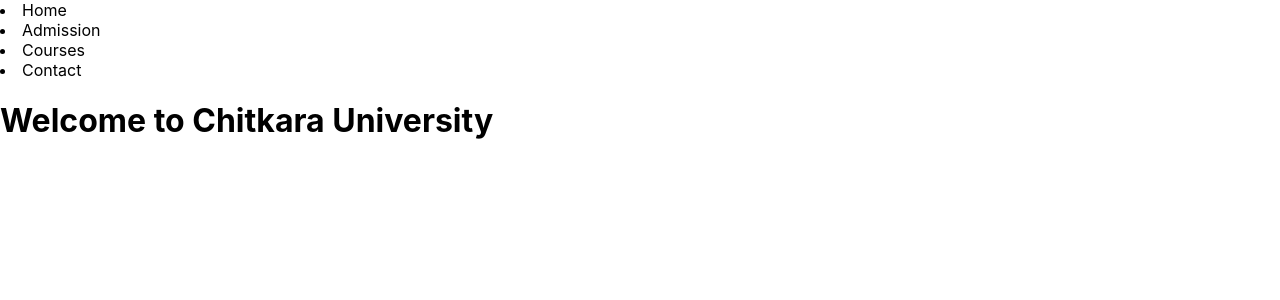
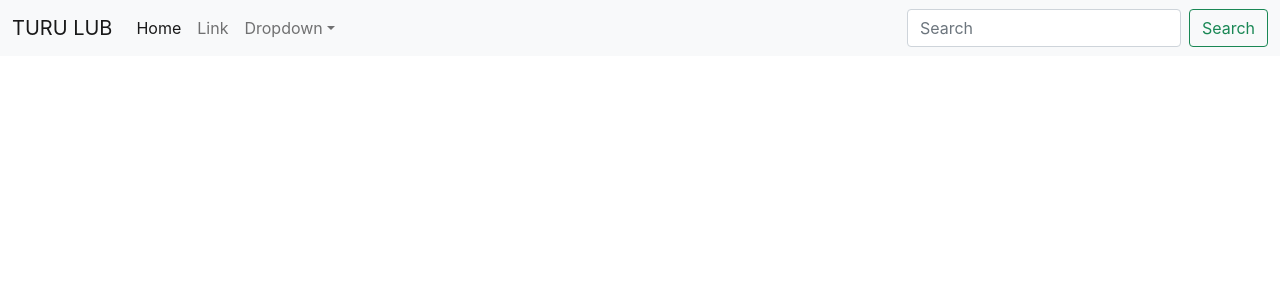
Before and after one commit to Abhimanyu0042/React-Js, a React (Create React App) app in the folder my-app/: page / in a window 1280 px wide. Shown: the top 300 px of the page. Built offline with nearby package versions, Linux system fonts and the light colour scheme.

Commit message:
React-Js

```diff
--- a/my-app/public/index.html
+++ b/my-app/public/index.html
@@ -24,6 +24,9 @@
       work correctly both with client-side routing and a non-root public URL.
       Learn how to configure a non-root public URL by running `npm run build`.
     -->
+
+    <link href="https://cdn.jsdelivr.net/npm/bootstrap@5.1.3/dist/css/bootstrap.min.css" rel="stylesheet" integrity="sha384-1BmE4kWBq78iYhFldvKuhfTAU6auU8tT94WrHftjDbrCEXSU1oBoqyl2QvZ6jIW3" crossorigin="anonymous">
+
     <title>React App</title>
   </head>
   <body>
@@ -39,5 +42,8 @@
       To begin the development, run `npm start` or `yarn start`.
       To create a production bundle, use `npm run build` or `yarn build`.
     -->
+
+    <script src="https://cdn.jsdelivr.net/npm/bootstrap@5.1.3/dist/js/bootstrap.bundle.min.js" integrity="sha384-ka7Sk0Gln4gmtz2MlQnikT1wXgYsOg+OMhuP+IlRH9sENBO0LRn5q+8nbTov4+1p" crossorigin="anonymous"></script>
+
   </body>
 </html>
--- a/my-app/src/App.js
+++ b/my-app/src/App.js
@@ -20,15 +20,39 @@
       </header>
     </div>*/
     <>
-    <nav>
-      <li>Home</li>
-      <li>Admission</li>
-      <li>Courses</li>
-      <li>Contact</li>
-    </nav>
-    <div className='hsColor'>
-    <h1>Welcome to Chitkara University</h1>
+<nav className="navbar navbar-expand-lg navbar-light bg-light">
+  <div className="container-fluid">
+    <a className="navbar-brand" href="#">TURU LUB</a>
+    <button className="navbar-toggler" type="button" data-bs-toggle="collapse" data-bs-target="#navbarSupportedContent" aria-controls="navbarSupportedContent" aria-expanded="false" aria-label="Toggle navigation">
+      <span className="navbar-toggler-icon"></span>
+    </button>
+    <div className="collapse navbar-collapse" id="navbarSupportedContent">
+      <ul className="navbar-nav me-auto mb-2 mb-lg-0">
+        <li className="nav-item">
+          <a className="nav-link active" aria-current="page" href="#">Home</a>
+        </li>
+        <li className="nav-item">
+          <a className="nav-link" href="#">Link</a>
+        </li>
+        <li className="nav-item dropdown">
+          <a className="nav-link dropdown-toggle" href="#" id="navbarDropdown" role="button" data-bs-toggle="dropdown" aria-expanded="false">
+            Dropdown
+          </a>
+          <ul className="dropdown-menu" aria-labelledby="navbarDropdown">
+            <li><a className="dropdown-item" href="#">Action</a></li>
+            <li><a className="dropdown-item" href="#">Another action</a></li>
+            <li><hr className="dropdown-divider"></hr></li>
+            <li><a className="dropdown-item" href="#">Something else here</a></li>
+          </ul>
+        </li>
+      </ul>
+      <form className="d-flex">
+        <input className="form-control me-2" type="search" placeholder="Search" aria-label="Search"></input>
+        <button className="btn btn-outline-success" type="submit">Search</button>
+      </form>
     </div>
+  </div>
+</nav>
     </>
   );
 }
```
